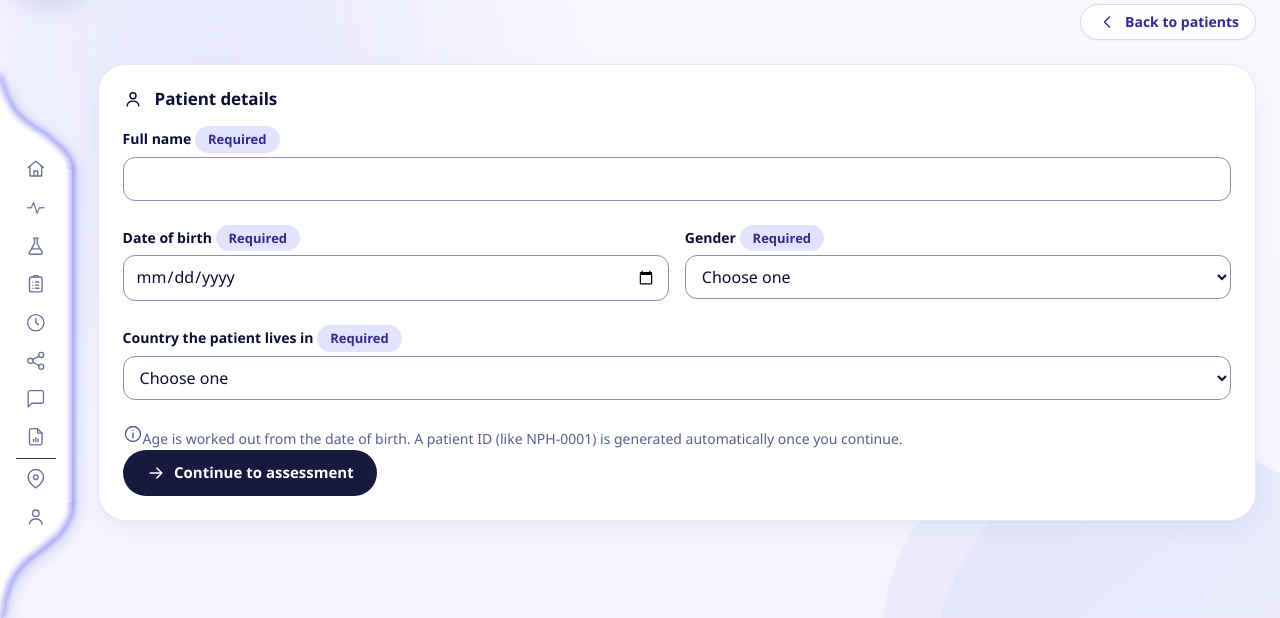
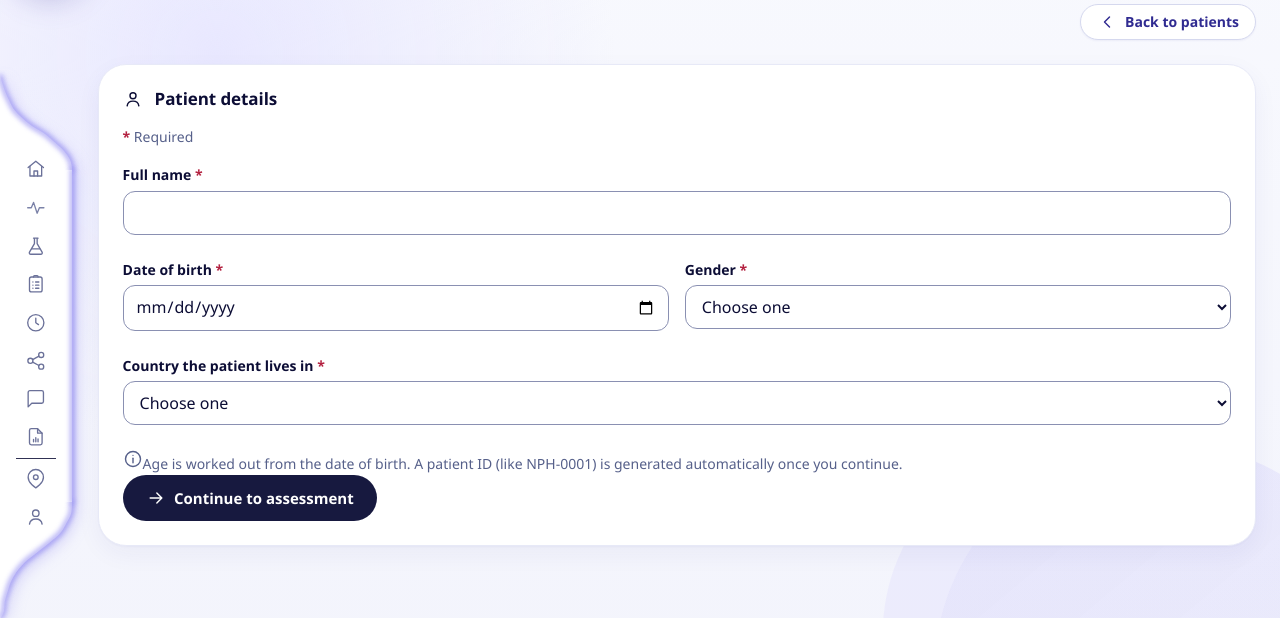
Before and after one commit to binalademierose/nephron, a Python web app: template templates/patients/new.html in a window 1280 px wide. Shown: the part 104-722 px from the top of the page. Run offline with Jinja, Linux system fonts and the light colour scheme; the template is opened without the code that fills it, so the values that code supplies are empty.

Commit message:
Add files via upload

```diff
--- a/templates/patients/assess_existing.html
+++ b/templates/patients/assess_existing.html
@@ -1,5 +1,3 @@
-{# Section 13: search your own patients, see each match's basic info, then start their assessment. Scoped to
-   patient records only - a shared patient already has their own account and screens themselves. #}
 {% extends "layouts/app_base.html" %}
 {% from "partials/_macros.html" import icon, risk_badge %}
 {% set active_nav = 'patients' %}
--- a/templates/patients/assessments.html
+++ b/templates/patients/assessments.html
@@ -1,5 +1,3 @@
-{# The Assessments section: every assessment across every patient this professional works with - filterable by
-   time period, a search term (patient name/code/assessment id), and risk. #}
 {% extends "layouts/app_base.html" %}
 {% from "partials/_macros.html" import icon, risk_badge %}
 {% set active_nav = 'assessments' %}
--- a/templates/patients/choose_assessment.html
+++ b/templates/patients/choose_assessment.html
@@ -1,5 +1,3 @@
-{# Choosing how to screen this patient. Enhanced/Laboratory Assessment builds on the patient's latest Preliminary
-   Screening, so until one exists it says so instead of offering a form that would be refused. #}
 {% extends "layouts/app_base.html" %}
 {% from "partials/_macros.html" import icon %}
 {% set active_nav = 'patients' %}
--- a/templates/patients/index.html
+++ b/templates/patients/index.html
@@ -1,5 +1,3 @@
-{# A professional's own patients: both the patient records they manage directly, and the patients who have
-   shared their own history with them - one list, filterable by risk and by category. #}
 {% extends "layouts/app_base.html" %}
 {% from "partials/_macros.html" import icon, risk_badge %}
 {% set active_nav = 'patients' %}
--- a/templates/patients/new.html
+++ b/templates/patients/new.html
@@ -1,5 +1,3 @@
-{# Registering a patient the professional manages directly. The patient ID (NPH-0001, NPH-0002...) is generated by
-   the system, never typed in - see services/patient_records.py. #}
 {% extends "layouts/app_base.html" %}
 {% from "partials/_macros.html" import icon, csrf_field, field_error %}
 {% from "partials/_location_fields.html" import location_fields %}
@@ -17,21 +15,22 @@
   <div class="card-header"><h2 class="card-title" id="new-patient-heading">{{ icon('user-round') }}Patient details</h2></div>
   <form method="post" action="{{ url_for('patient_records.new_patient') }}" novalidate>
     {{ csrf_field() }}
+    <p class="form-required-note"><span class="required-mark" aria-hidden="true">*</span> Required</p>
     <div class="form-group">
-      <label class="form-label" for="full_name">Full name <span class="chip chip-required">Required</span></label>
+      <label class="form-label" for="full_name">Full name <span class="required-mark" aria-hidden="true">*</span><span class="visually-hidden">(required)</span></label>
       <input class="form-control{{ ' is-invalid' if errors.full_name }}" type="text" id="full_name" name="full_name"
              value="{{ values.full_name or '' }}" maxlength="120" required {{ 'aria-describedby=full_name-error'|safe if errors.full_name }}>
       {{ field_error(errors, 'full_name') }}
     </div>
     <div class="form-row">
       <div class="form-group">
-        <label class="form-label" for="date_of_birth">Date of birth <span class="chip chip-required">Required</span></label>
+        <label class="form-label" for="date_of_birth">Date of birth <span class="required-mark" aria-hidden="true">*</span><span class="visually-hidden">(required)</span></label>
         <input class="form-control{{ ' is-invalid' if errors.date_of_birth }}" type="date" id="date_of_birth" name="date_of_birth"
                value="{{ values.date_of_birth or '' }}" required {{ 'aria-describedby=date_of_birth-error'|safe if errors.date_of_birth }}>
         {{ field_error(errors, 'date_of_birth') }}
       </div>
       <div class="form-group">
-        <label class="form-label" for="gender">Gender <span class="chip chip-required">Required</span></label>
+        <label class="form-label" for="gender">Gender <span class="required-mark" aria-hidden="true">*</span><span class="visually-hidden">(required)</span></label>
         <select class="form-control{{ ' is-invalid' if errors.gender }}" id="gender" name="gender" data-gender-select {{ 'aria-describedby=gender-error'|safe if errors.gender }}>
           <option value="" data-sex="">Choose one</option>
           {% for value, label, sex in gender_options %}<option value="{{ value }}" data-sex="{{ sex }}" {{ 'selected' if values.gender == value }}>{{ label }}</option>{% endfor %}
@@ -41,7 +40,7 @@
     </div>
     {% set chosen = gender_options|selectattr(0, 'equalto', values.gender)|first %}
     <div class="form-group question-follow-up" data-sex-follow-up{{ ' hidden' if not chosen or chosen[2] }}>
-      <span class="form-label" id="sex-label">Sex assigned at birth <span class="chip chip-required">Required</span></span>
+      <span class="form-label" id="sex-label">Sex assigned at birth <span class="required-mark" aria-hidden="true">*</span><span class="visually-hidden">(required)</span></span>
       <div class="choice-group" role="radiogroup" aria-labelledby="sex-label">
         {% for option in ('Female', 'Male') %}
         <label class="choice"><input type="radio" name="sex" value="{{ option }}" {{ 'checked' if values.sex == option }}{{ ' aria-invalid="true"'|safe if errors.sex }}><span class="choice-tile">{{ option }}</span></label>
@@ -51,7 +50,7 @@
       {{ field_error(errors, 'sex') }}
     </div>
     <div class="form-group">
-      <label class="form-label" for="country">Country the patient lives in <span class="chip chip-required">Required</span></label>
+      <label class="form-label" for="country">Country the patient lives in <span class="required-mark" aria-hidden="true">*</span><span class="visually-hidden">(required)</span></label>
       <select class="form-control{{ ' is-invalid' if errors.country }}" id="country" name="country">
         <option value="">Choose one</option>
         {% for value, label in country_options %}<option value="{{ value }}" {{ 'selected' if values.country == value }}>{{ label }}</option>{% endfor %}
--- a/templates/patients/new_assessment.html
+++ b/templates/patients/new_assessment.html
@@ -1,5 +1,3 @@
-{# The starting point for a new assessment: choose an existing patient (search and select) or register a new
-   one. Neither choice has started an assessment yet. #}
 {% extends "layouts/app_base.html" %}
 {% from "partials/_macros.html" import icon %}
 {% set active_nav = 'patients' %}
--- a/templates/patients/profile.html
+++ b/templates/patients/profile.html
@@ -1,5 +1,3 @@
-{# One patient's profile: identity, latest assessment, assessment history, and reports - for the professional
-   managing this patient record directly. #}
 {% extends "layouts/app_base.html" %}
 {% from "partials/_macros.html" import icon, risk_badge %}
 {% from "partials/_visuals.html" import icon_chip %}
--- a/templates/patients/reports.html
+++ b/templates/patients/reports.html
@@ -1,6 +1,3 @@
-{# The Reports section: every assessment across every patient a professional works with, as a downloadable
-   report - stats, search, and filters reuse the same aggregation as the Assessments section
-   (services/professional_overview.py assessment_list()), with a Download action instead of View. #}
 {% extends "layouts/app_base.html" %}
 {% from "partials/_macros.html" import icon, csrf_field, risk_badge %}
 {% from "partials/_visuals.html" import icon_chip %}
--- a/templates/patients/risk_analysis.html
+++ b/templates/patients/risk_analysis.html
@@ -1,6 +1,3 @@
-{# A saved assessment, for the professional who performed it. Reuses the SAME explanation partial as the patient's
-   own result page (templates/screening/_explanation.html) - the risk ring, classification, and factor cards mean
-   exactly the same thing here as they do there. #}
 {% extends "layouts/app_base.html" %}
 {% from "partials/_macros.html" import icon %}
 {% from "partials/_visuals.html" import icon_chip, ring %}
@@ -36,6 +33,7 @@
   </div>
 </section>
 
+{% include "screening/_single_kidney.html" %}
 {% include "screening/_outside_training.html" %}
 {% include "screening/_explanation.html" %}
 
```
Also changed, not shown: templates/patients/screening_form.html (+5 -4 lines).
